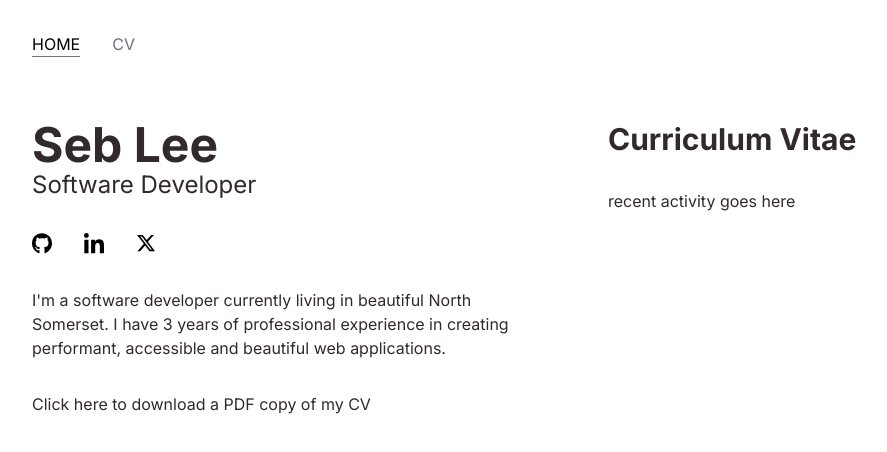
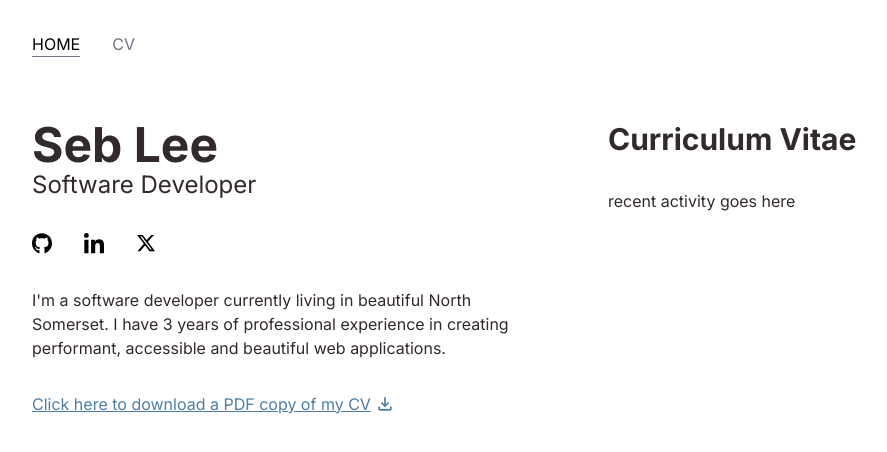
Before and after one commit to jebzley/sebleedotdev, a Next.js app: page / in a window 1280 px wide. Shown: the top 452 px of the page, without its empty margins (64-951 px from the left). Built offline with nearby package versions, Linux system fonts and the light colour scheme.

Commit message:
add custom link component

```diff
--- a/src/app/globals.css
+++ b/src/app/globals.css
@@ -27,6 +27,12 @@ p, a {
   color: var(--gray)
 }
 
+.text-link {
+  color: var(--blue);
+  text-decoration: underline;
+  fill: var(--blue);
+}
+
 .background-secondary {
   background-color: var(--gray);
 }
--- a/src/app/page.tsx
+++ b/src/app/page.tsx
@@ -2,13 +2,14 @@ import { SocialIcons } from "@/components/SocialIcons";
 import { PageLayout } from "@/components/PageLayout";
 import { PageTitle } from "@/components/PageTitle";
 import { CurriculumVitae } from "@/components/CurriculumVitae";
+import { CustomLink } from "@/components/CustomLink";
 
 export default function Home() {
   const isSmolModeEnabled = process.env.NEXT_PUBLIC_SMOL_MODE;
 
   return (
     <PageLayout>
-      <div className="flex flex-col gap-8">
+      <section aria-label="About Me" className="flex flex-col gap-8">
         <PageTitle title="Seb Lee" subtitle="Software Developer" />
         <SocialIcons />
         <p>
@@ -16,15 +17,14 @@ export default function Home() {
           I have 3 years of professional experience in creating performant,
           accessible and beautiful web applications.
         </p>
-        <a
-          href={"/assets/documents/cv.pdf"}
-          rel="noopener noreferrer"
-          target="_blank"
-        >
+        <CustomLink type="download" href={"/assets/documents/cv.pdf"}>
           Click here to download a PDF copy of my CV
-        </a>
-      </div>
-      <div className="flex flex-col gap-8 lg:overflow-hidden">
+        </CustomLink>
+      </section>
+      <section
+        aria-label="Curriculum Vitae"
+        className="flex flex-col gap-8 lg:overflow-hidden"
+      >
         <h2 className="text-3xl">Curriculum Vitae</h2>
         <div className="lg:overflow-scroll lg:pr-4">
           {isSmolModeEnabled ? (
@@ -33,7 +33,7 @@ export default function Home() {
             <p>recent activity goes here</p>
           )}
         </div>
-      </div>
+      </section>
     </PageLayout>
   );
 }
--- a/src/components/CurriculumVitae/WorkItem.tsx
+++ b/src/components/CurriculumVitae/WorkItem.tsx
@@ -1,4 +1,5 @@
 import { Chip } from "../Chip";
+import { CustomLink } from "../CustomLink";
 import { WorkItemData } from "./constants";
 
 function VerticalLine() {
@@ -36,13 +37,12 @@ export function WorkItem({
         </header>
         <div className="flex flex-col gap-4">
           <hgroup>
-            <a href={item.link} rel="noopener noreferrer" target="_blank">
-              <h3 aria-label={`${item.company} - ${item.jobTitle}`}>
+            <h3 aria-label={`${item.company} - ${item.jobTitle}`}>
+              <CustomLink type="external" href={item.link}>
                 {item.company}
-                <br />
-                <span className="font-medium">{item.jobTitle}</span>
-              </h3>
-            </a>
+              </CustomLink>
+              <span className="font-medium">{item.jobTitle}</span>
+            </h3>
 
             {item.promotions &&
               item.promotions.map((promotion) => (
--- a/src/components/CurriculumVitae/index.tsx
+++ b/src/components/CurriculumVitae/index.tsx
@@ -3,7 +3,7 @@ import { WorkItem } from "./WorkItem";
 
 export function CurriculumVitae() {
   return (
-    <ul className="list-none">
+    <ol className="list-none">
       {WORK_HISTORY_DATA.map((item, index) => {
         return (
           <WorkItem
@@ -13,6 +13,6 @@ export function CurriculumVitae() {
           />
         );
       })}
-    </ul>
+    </ol>
   );
 }
--- /dev/null
+++ b/src/components/CustomLink/index.tsx
@@ -0,0 +1,62 @@
+import Link from "next/link";
+import { SVGProps } from "react";
+
+interface IProps {
+  href: string;
+  children: React.ReactNode;
+  type?: "internal" | "external" | "download";
+  iconSize?: number;
+}
+
+const LinkIcon = (props: SVGProps<SVGSVGElement>) => (
+  <svg
+    xmlns="http://www.w3.org/2000/svg"
+    width="1em"
+    height="1em"
+    viewBox="0 -960 960 960"
+    {...props}
+  >
+    <path d="m256-240-56-56 384-384H240v-80h480v480h-80v-344L256-240Z" />
+  </svg>
+);
+
+const DownloadIcon = (props: SVGProps<SVGSVGElement>) => (
+  <svg
+    xmlns="http://www.w3.org/2000/svg"
+    width="1.25em"
+    height="1.25em"
+    viewBox="0 -960 960 960"
+    {...props}
+  >
+    <path d="M480-320 280-520l56-58 104 104v-326h80v326l104-104 56 58-200 200ZM240-160q-33 0-56.5-23.5T160-240v-120h80v120h480v-120h80v120q0 33-23.5 56.5T720-160H240Z" />
+  </svg>
+);
+
+export function CustomLink({ href, children, type = "internal" }: IProps) {
+  const icon =
+    type === "download" ? (
+      <DownloadIcon />
+    ) : (
+      <LinkIcon className="transition group-hover/link:translate-x-0.5 group-hover/link:-translate-y-0.5" />
+    );
+  if (type === "external" || "download") {
+    return (
+      <a
+        rel="noopener noreferrer"
+        target="_blank"
+        href={href}
+        className="group/link flex items-center gap-1 text-link"
+      >
+        {children}
+        {icon}
+      </a>
+    );
+  }
+
+  return (
+    <Link href={href} className="group/link flex gap-1 text-link">
+      {children}
+      {icon}
+    </Link>
+  );
+}
```
Also changed, not shown: public/assets/icons/download.svg (added), public/assets/icons/link.svg (added).
